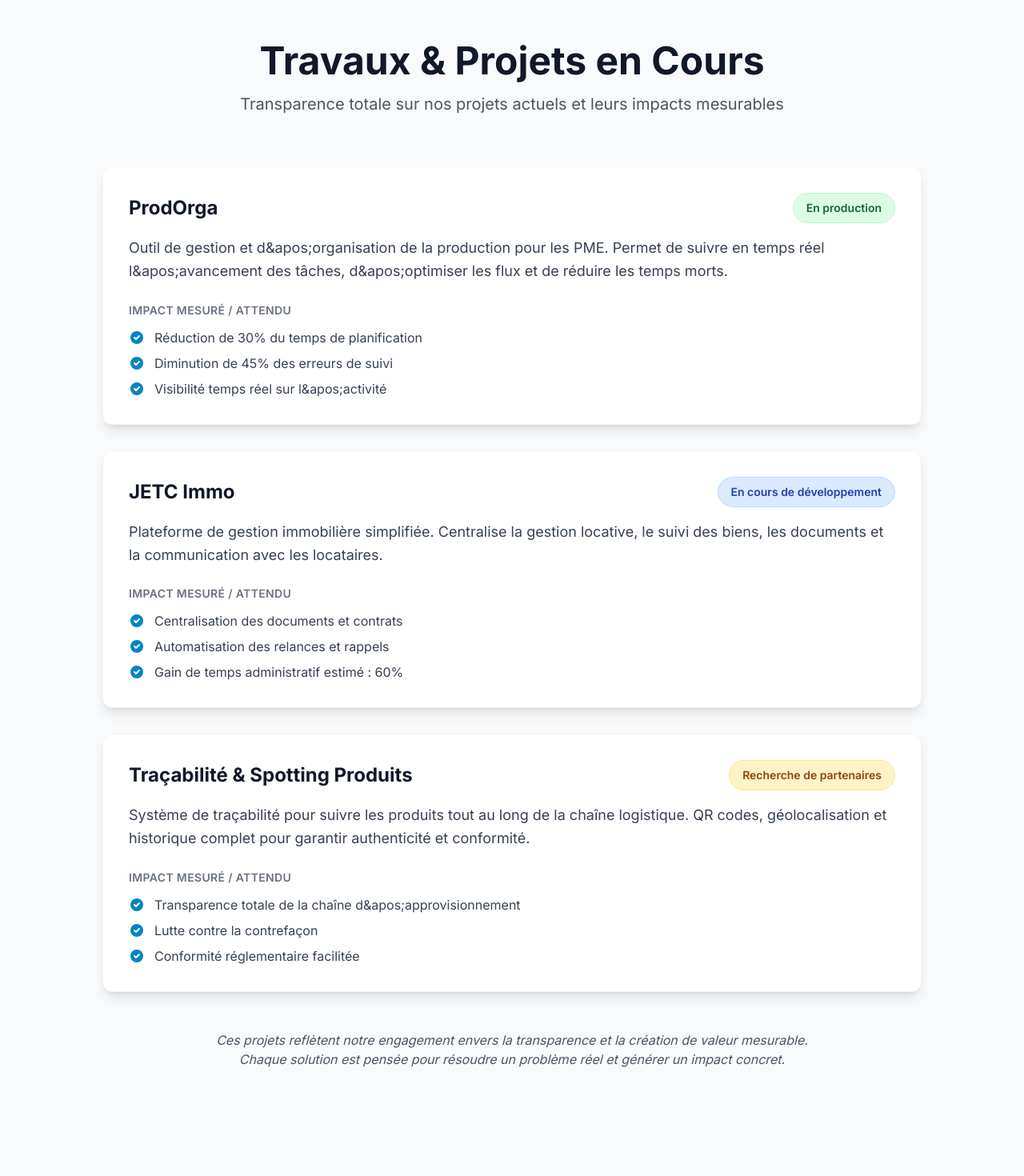
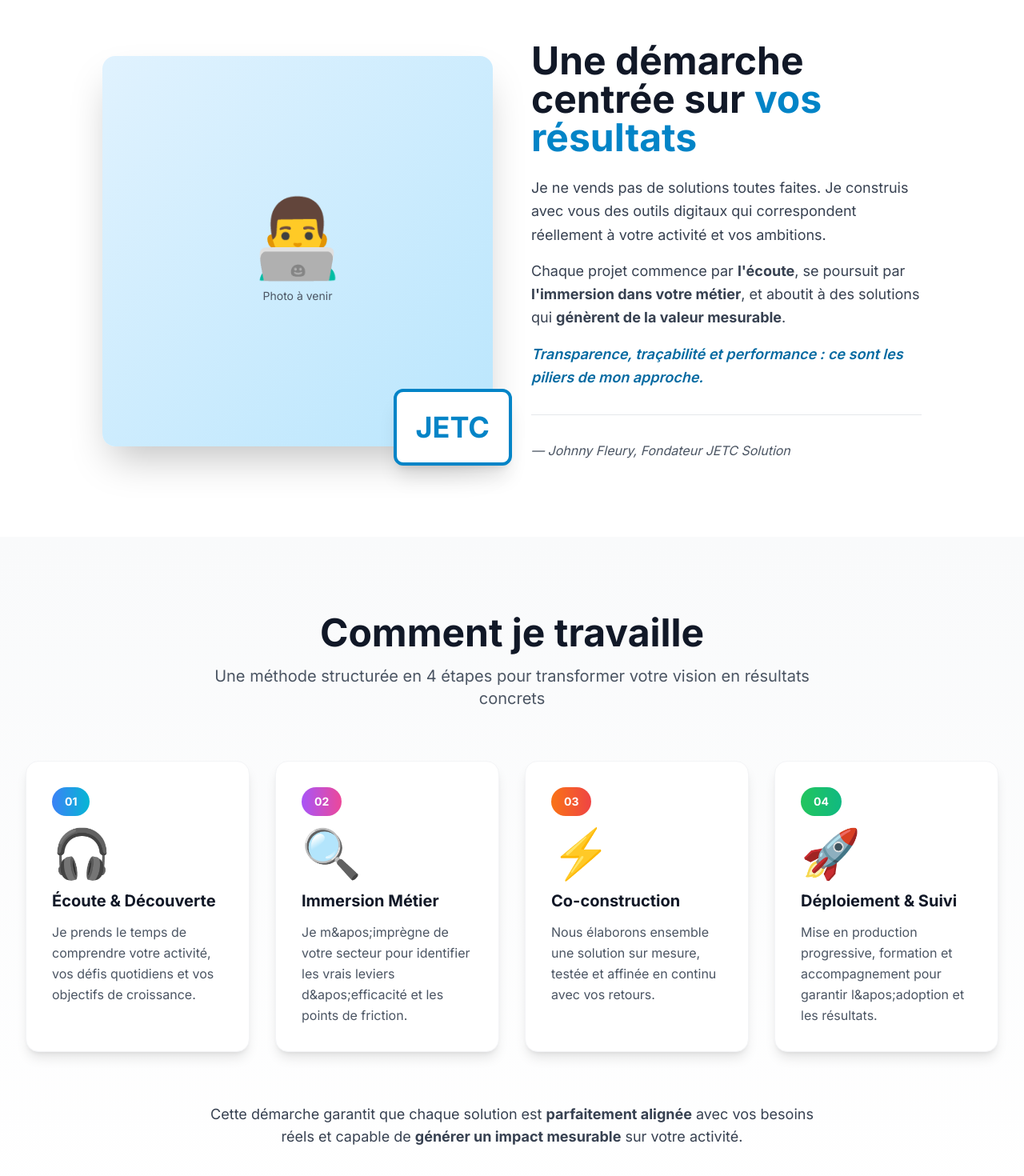
Before and after one commit to johnnyfleury87-ctrl/JECT_Solution, a Next.js app: page / in a window 1280 px wide. Shown: the part 1318-2788 px from the top of the page at 80% size. Built offline with nearby package versions, Linux system fonts and the light colour scheme.

Commit message:
feat: ajout sections Signature et Méthode + refonte visuelle des projets en cartes

```diff
--- a/app/page.js
+++ b/app/page.js
@@ -1,5 +1,7 @@
 import Hero from '@/components/Hero';
 import Solutions from '@/components/Solutions';
+import Signature from '@/components/Signature';
+import WorkProcess from '@/components/WorkProcess';
 import Projects from '@/components/Projects';
 import Benefits from '@/components/Benefits';
 import ContactCTA from '@/components/ContactCTA';
@@ -9,6 +11,8 @@ export default function HomePage() {
     <>
       <Hero />
       <Solutions />
+      <Signature />
+      <WorkProcess />
       <Projects />
       <Benefits />
       <ContactCTA />
--- a/components/Footer.js
+++ b/components/Footer.js
@@ -27,6 +27,11 @@ export default function Footer() {
               <li>
                 <Link href="/#solutions" className="text-gray-400 hover:text-white transition-colors">
                   Approche
+                </Link>
+              </li>
+              <li>
+                <Link href="/#process" className="text-gray-400 hover:text-white transition-colors">
+                  Méthode
                 </Link>
               </li>
               <li>
--- a/components/Projects.js
+++ b/components/Projects.js
@@ -7,6 +7,8 @@ const projects = [
     name: 'ProdOrga',
     status: 'En production',
     statusColor: 'bg-green-100 text-green-800 border-green-200',
+    emoji: '🏭',
+    gradient: 'from-green-400 to-emerald-500',
     description: 'Outil de gestion et d&apos;organisation de la production pour les PME. Permet de suivre en temps réel l&apos;avancement des tâches, d&apos;optimiser les flux et de réduire les temps morts.',
     impact: [
       'Réduction de 30% du temps de planification',
@@ -18,6 +20,8 @@ const projects = [
     name: 'JETC Immo',
     status: 'En cours de développement',
     statusColor: 'bg-blue-100 text-blue-800 border-blue-200',
+    emoji: '🏢',
+    gradient: 'from-blue-400 to-cyan-500',
     description: 'Plateforme de gestion immobilière simplifiée. Centralise la gestion locative, le suivi des biens, les documents et la communication avec les locataires.',
     impact: [
       'Centralisation des documents et contrats',
@@ -29,6 +33,8 @@ const projects = [
     name: 'Traçabilité & Spotting Produits',
     status: 'Recherche de partenaires',
     statusColor: 'bg-amber-100 text-amber-800 border-amber-200',
+    emoji: '📦',
+    gradient: 'from-amber-400 to-orange-500',
     description: 'Système de traçabilité pour suivre les produits tout au long de la chaîne logistique. QR codes, géolocalisation et historique complet pour garantir authenticité et conformité.',
     impact: [
       'Transparence totale de la chaîne d&apos;approvisionnement',
@@ -75,36 +81,46 @@ export default function Projects() {
           initial="hidden"
           whileInView="visible"
           viewport={{ once: true, margin: "-100px" }}
-          className="space-y-8 max-w-5xl mx-auto"
+          className="grid grid-cols-1 md:grid-cols-2 lg:grid-cols-3 gap-8 max-w-6xl mx-auto"
         >
           {projects.map((project, index) => (
             <motion.div
               key={index}
               variants={itemVariants}
-              className="bg-white p-8 rounded-xl shadow-lg border border-gray-100 hover:shadow-xl transition-shadow"
+              whileHover={{ y: -12, scale: 1.02, transition: { duration: 0.3 } }}
+              className="bg-white rounded-2xl shadow-lg hover:shadow-2xl transition-all duration-300 overflow-hidden group"
             >
-              <div className="flex flex-col md:flex-row md:items-center md:justify-between mb-4">
-                <h3 className="text-2xl font-bold text-gray-900 mb-2 md:mb-0">
+              {/* Header avec gradient et emoji */}
+              <div className={`bg-gradient-to-br ${project.gradient} p-8 text-white relative overflow-hidden`}>
+                <div className="absolute top-0 right-0 text-9xl opacity-10 transform translate-x-4 -translate-y-4">
+                  {project.emoji}
+                </div>
+                <div className="relative z-10">
+                  <div className="text-5xl mb-4">{project.emoji}</div>
+                  <h3 className="text-2xl font-bold mb-2">
                     {project.name}
                   </h3>
-                <span className={`inline-block px-4 py-2 rounded-full text-sm font-semibold border ${project.statusColor}`}>
+                  <span className={`inline-block px-3 py-1 rounded-full text-xs font-semibold border ${project.statusColor} bg-white`}>
                     {project.status}
                   </span>
                 </div>
+              </div>
 
-              <p className="text-gray-700 text-lg mb-6 leading-relaxed">
+              {/* Contenu */}
+              <div className="p-6">
+                <p className="text-gray-700 mb-6 leading-relaxed">
                   {project.description}
                 </p>
 
                 <div>
-                <h4 className="text-sm font-semibold text-gray-500 uppercase tracking-wide mb-3">
+                  <h4 className="text-xs font-semibold text-gray-500 uppercase tracking-wide mb-3">
                     Impact mesuré / attendu
                   </h4>
                   <ul className="space-y-2">
                     {project.impact.map((item, idx) => (
-                    <li key={idx} className="flex items-start">
+                      <li key={idx} className="flex items-start text-sm">
                         <svg
-                        className="w-5 h-5 text-primary-600 mr-3 mt-0.5 flex-shrink-0"
+                          className="w-5 h-5 text-primary-600 mr-2 mt-0.5 flex-shrink-0"
                           fill="currentColor"
                           viewBox="0 0 20 20"
                         >
@@ -118,6 +134,7 @@ export default function Projects() {
                       </li>
                     ))}
                   </ul>
+                </div>
               </div>
             </motion.div>
           ))}
--- /dev/null
+++ b/components/Signature.js
@@ -0,0 +1,97 @@
+'use client';
+
+import { motion } from 'framer-motion';
+import Image from 'next/image';
+
+export default function Signature() {
+  return (
+    <section className="section-padding bg-white">
+      <div className="container-custom">
+        <motion.div
+          initial={{ opacity: 0, y: 30 }}
+          whileInView={{ opacity: 1, y: 0 }}
+          viewport={{ once: true }}
+          transition={{ duration: 0.8 }}
+          className="max-w-5xl mx-auto"
+        >
+          <div className="grid grid-cols-1 lg:grid-cols-2 gap-12 items-center">
+            {/* Photo et Logo */}
+            <motion.div
+              initial={{ opacity: 0, x: -50 }}
+              whileInView={{ opacity: 1, x: 0 }}
+              viewport={{ once: true }}
+              transition={{ duration: 0.8, delay: 0.2 }}
+              className="relative"
+            >
+              <div className="relative aspect-square rounded-2xl overflow-hidden shadow-2xl">
+                {/* TODO: Remplacer par votre vraie photo */}
+                {/* <Image src="/images/photo-profile.jpg" alt="Johnny Fleury" fill className="object-cover" /> */}
+                <div className="w-full h-full bg-gradient-to-br from-primary-100 to-primary-200 flex items-center justify-center">
+                  <div className="text-center">
+                    <div className="text-8xl mb-4">👨‍💻</div>
+                    <p className="text-sm text-gray-600">Photo à venir</p>
+                  </div>
+                </div>
+              </div>
+
+              {/* Logo en incrustation */}
+              <motion.div
+                initial={{ opacity: 0, scale: 0.8 }}
+                whileInView={{ opacity: 1, scale: 1 }}
+                viewport={{ once: true }}
+                transition={{ duration: 0.6, delay: 0.5 }}
+                className="absolute -bottom-6 -right-6 bg-white p-6 rounded-xl shadow-xl border-4 border-primary-600"
+              >
+                {/* TODO: Remplacer par votre vrai logo */}
+                <div className="text-4xl font-bold text-primary-600">
+                  JETC
+                </div>
+              </motion.div>
+            </motion.div>
+
+            {/* Texte Signature */}
+            <motion.div
+              initial={{ opacity: 0, x: 50 }}
+              whileInView={{ opacity: 1, x: 0 }}
+              viewport={{ once: true }}
+              transition={{ duration: 0.8, delay: 0.3 }}
+            >
+              <h2 className="text-4xl md:text-5xl font-bold text-gray-900 mb-6">
+                Une démarche centrée sur <span className="text-primary-600">vos résultats</span>
+              </h2>
+
+              <div className="space-y-4 text-lg text-gray-700 leading-relaxed">
+                <p>
+                  Je ne vends pas de solutions toutes faites. Je construis avec vous des outils digitaux
+                  qui correspondent réellement à votre activité et vos ambitions.
+                </p>
+
+                <p>
+                  Chaque projet commence par <strong>l&apos;écoute</strong>, se poursuit par
+                  <strong> l&apos;immersion dans votre métier</strong>, et aboutit à des solutions
+                  qui <strong>génèrent de la valeur mesurable</strong>.
+                </p>
+
+                <p className="text-primary-700 font-semibold italic">
+                  Transparence, traçabilité et performance : ce sont les piliers de mon approche.
+                </p>
+              </div>
+
+              <motion.div
+                initial={{ opacity: 0, y: 20 }}
+                whileInView={{ opacity: 1, y: 0 }}
+                viewport={{ once: true }}
+                transition={{ duration: 0.6, delay: 0.6 }}
+                className="mt-8 pt-8 border-t border-gray-200"
+              >
+                <p className="text-gray-600 italic">
+                  — Johnny Fleury, Fondateur JETC Solution
+                </p>
+              </motion.div>
+            </motion.div>
+          </div>
+        </motion.div>
+      </div>
+    </section>
+  );
+}
--- /dev/null
+++ b/components/WorkProcess.js
@@ -0,0 +1,134 @@
+'use client';
+
+import { motion } from 'framer-motion';
+
+const steps = [
+  {
+    number: '01',
+    title: 'Écoute & Découverte',
+    description: 'Je prends le temps de comprendre votre activité, vos défis quotidiens et vos objectifs de croissance.',
+    icon: '🎧',
+    color: 'from-blue-500 to-cyan-500',
+  },
+  {
+    number: '02',
+    title: 'Immersion Métier',
+    description: 'Je m&apos;imprègne de votre secteur pour identifier les vrais leviers d&apos;efficacité et les points de friction.',
+    icon: '🔍',
+    color: 'from-purple-500 to-pink-500',
+  },
+  {
+    number: '03',
+    title: 'Co-construction',
+    description: 'Nous élaborons ensemble une solution sur mesure, testée et affinée en continu avec vos retours.',
+    icon: '⚡',
+    color: 'from-orange-500 to-red-500',
+  },
+  {
+    number: '04',
+    title: 'Déploiement & Suivi',
+    description: 'Mise en production progressive, formation et accompagnement pour garantir l&apos;adoption et les résultats.',
+    icon: '🚀',
+    color: 'from-green-500 to-emerald-500',
+  },
+];
+
+const containerVariants = {
+  hidden: { opacity: 0 },
+  visible: {
+    opacity: 1,
+    transition: {
+      staggerChildren: 0.2,
+    },
+  },
+};
+
+const itemVariants = {
+  hidden: { opacity: 0, y: 30 },
+  visible: {
+    opacity: 1,
+    y: 0,
+    transition: { duration: 0.6 },
+  },
+};
+
+export default function WorkProcess() {
+  return (
+    <section id="process" className="section-padding bg-gradient-to-b from-gray-50 to-white">
+      <div className="container-custom">
+        <motion.div
+          initial={{ opacity: 0, y: 20 }}
+          whileInView={{ opacity: 1, y: 0 }}
+          viewport={{ once: true }}
+          transition={{ duration: 0.6 }}
+          className="text-center mb-16"
+        >
+          <h2 className="text-4xl md:text-5xl font-bold text-gray-900 mb-4">
+            Comment je travaille
+          </h2>
+          <p className="text-xl text-gray-600 max-w-3xl mx-auto">
+            Une méthode structurée en 4 étapes pour transformer votre vision en résultats concrets
+          </p>
+        </motion.div>
+
+        <motion.div
+          variants={containerVariants}
+          initial="hidden"
+          whileInView="visible"
+          viewport={{ once: true, margin: "-100px" }}
+          className="grid grid-cols-1 md:grid-cols-2 lg:grid-cols-4 gap-8"
+        >
+          {steps.map((step, index) => (
+            <motion.div
+              key={index}
+              variants={itemVariants}
+              whileHover={{ y: -12, transition: { duration: 0.3 } }}
+              className="relative"
+            >
+              {/* Ligne de connexion (desktop uniquement) */}
+              {index < steps.length - 1 && (
+                <div className="hidden lg:block absolute top-20 left-full w-full h-0.5 bg-gradient-to-r from-primary-300 to-transparent -z-10" />
+              )}
+
+              <div className="bg-white p-8 rounded-2xl shadow-lg hover:shadow-2xl transition-all duration-300 h-full border border-gray-100">
+                {/* Badge numéro avec gradient */}
+                <div className={`inline-block px-4 py-2 rounded-full bg-gradient-to-r ${step.color} text-white font-bold text-sm mb-4`}>
+                  {step.number}
+                </div>
+
+                {/* Icône */}
+                <div className="text-6xl mb-4">
+                  {step.icon}
+                </div>
+
+                {/* Titre */}
+                <h3 className="text-xl font-bold text-gray-900 mb-3">
+                  {step.title}
+                </h3>
+
+                {/* Description */}
+                <p className="text-gray-600 leading-relaxed">
+                  {step.description}
+                </p>
+              </div>
+            </motion.div>
+          ))}
+        </motion.div>
+
+        {/* Message de clôture */}
+        <motion.div
+          initial={{ opacity: 0, y: 20 }}
+          whileInView={{ opacity: 1, y: 0 }}
+          viewport={{ once: true }}
+          transition={{ duration: 0.6, delay: 0.4 }}
+          className="mt-16 text-center"
+        >
+          <p className="text-lg text-gray-700 max-w-3xl mx-auto">
+            Cette démarche garantit que chaque solution est <strong>parfaitement alignée</strong> avec
+            vos besoins réels et capable de <strong>générer un impact mesurable</strong> sur votre activité.
+          </p>
+        </motion.div>
+      </div>
+    </section>
+  );
+}
```
Also changed, not shown: components/Navbar.js (+10 -10 lines). Lines whose indentation alone changed are shown as unchanged.
